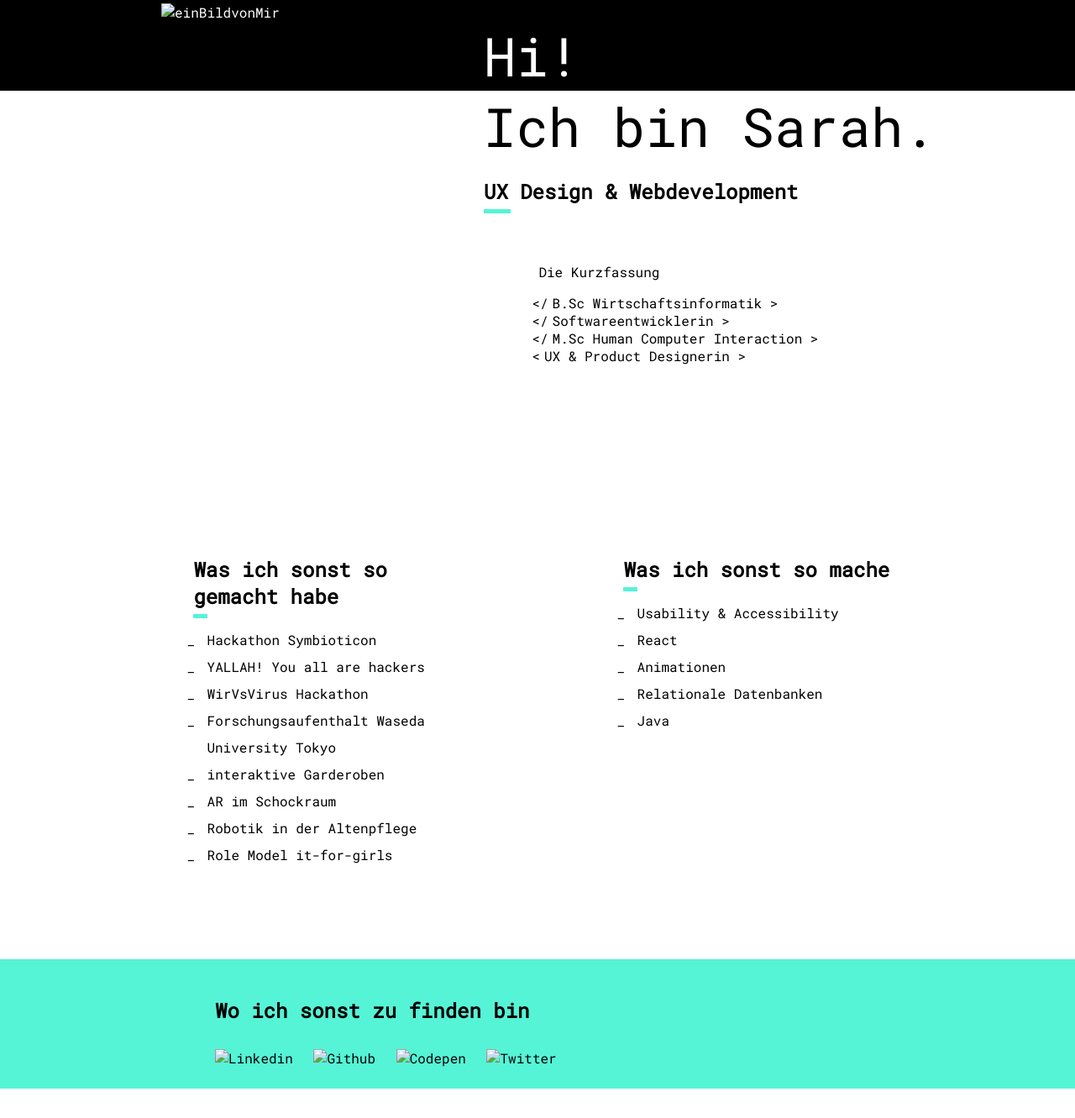
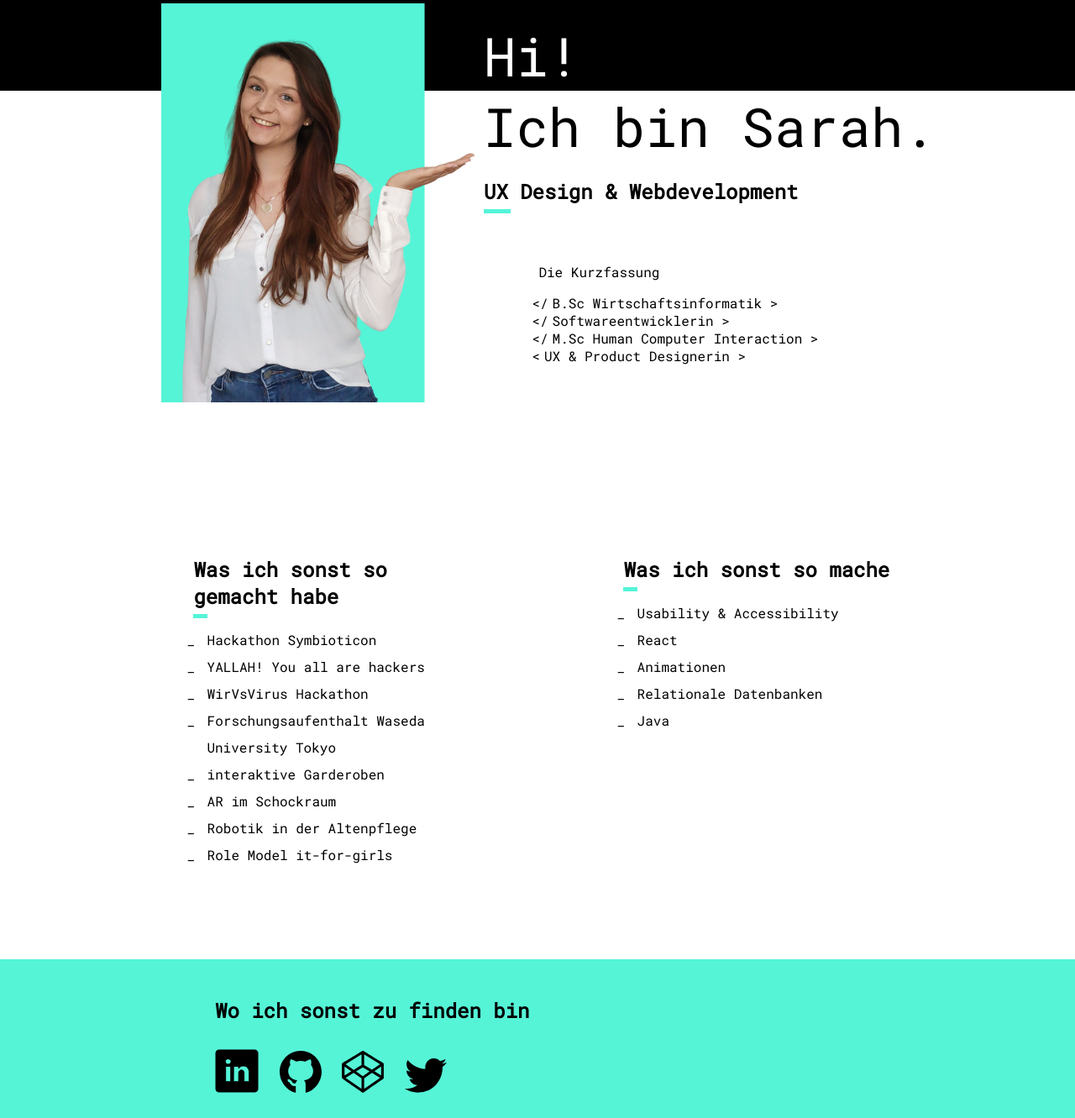
Before and after one commit to smatthies/website, a website: page src/copy/index.html in a window 1280 px wide. Shown: the part 156-1487 px from the top of the page at 84% size. Before the commit the page ends 1452 px from the top, so only its background shows below. Drawn offline with nearby package versions, Linux system fonts and the light colour scheme; files that its build step writes are made by us from their sources; the site is published under a folder, as on GitHub Pages, so addresses that start at the root find nothing; files whose address does not match are found by name.

Commit message:
small changes to host it here

```diff
--- a/src/copy/index.html
+++ b/src/copy/index.html
@@ -1,7 +1,7 @@
 <!DOCTYPE html>
 <html>
 <head>
-	<title>Copy Me</title>
+	<title>Sarah Matthies</title>
 	<link rel="stylesheet" type="text/css" href="css/main.css">
 	<link href="https://fonts.googleapis.com/css2?family=Roboto+Mono&display=swap" rel="stylesheet">
 	<meta name="viewport" content="width=device-width, initial-scale=1.0">
@@ -16,7 +16,7 @@
 		  </label>
 		</div>
 		<div id="hiContainer" class="hi right"><h1 id="hi">Hi!</h1></div>
-		<img alt="einBildvonMir" id="profilePicture" class="hoverImg left" src="/img/sarah_business.png">
+		<img alt="einBildvonMir" id="profilePicture" class="hoverImg left" src="./img/sarah_business.png">
 	</header>
 	<div id="cardContainer" class="card right">
 		<h1 id="IAm">Ich bin Sarah.</h1>
@@ -81,12 +81,12 @@
 	<footer >
 		<h2 id="whereToFind" >Wo ich sonst zu finden bin</h2>
 		<div class="logos">
-			<img alt="Linkedin" src="/svg/linkedin.svg">
-			<img alt="Github" src="/svg/github.svg">
-			<img alt="Codepen" src="/svg/codepen.svg">
-			<img alt="Twitter" src="/svg/twitter.svg">
+			<img alt="Linkedin" src="./svg/linkedin.svg">
+			<img alt="Github" src="./svg/github.svg">
+			<img alt="Codepen" src="./svg/codepen.svg">
+			<img alt="Twitter" src="./svg/twitter.svg">
 		</div>
-		<img alt="einBildVonMir" id="footerImg" class="hoverImg right" src="/img/sarah_bottom.png">
+		<img alt="einBildVonMir" id="footerImg" class="hoverImg right" src="./img/sarah_bottom.png">
 	</footer>
 	<!-- Scripts -->
 	<script src="js/detects.js"></script>
--- a/src/js/another-file.js
+++ /dev/null
@@ -1 +0,0 @@
-console.log('another-file.js file loaded');
--- a/src/js/main/some-code.js
+++ b/src/js/main/some-code.js
@@ -23,7 +23,7 @@ function switchMode (){
 		header[0].classList.add("white");
 
 		//change image and position
-		profilePicture.src = "/img/sarah_privat.png";
+		profilePicture.src = "./img/sarah_privat.png";
 		profilePicture.classList.remove("left");
 		profilePicture.classList.add("right");
 
@@ -56,7 +56,7 @@ function switchMode (){
 		header[0].classList.add("black");
 
 		//change image and position
-		profilePicture.src = "/img/sarah_business.png";
+		profilePicture.src = "./img/sarah_business.png";
 		profilePicture.classList.remove("right");
 		profilePicture.classList.add("left");
 
```
Also changed, not shown: index.html (added, +1 -0 lines), package.json (+4 -7 lines), README.md (deleted), dist/css/main.css, dist/css/main.min.css, dist/index.html, dist/js/another-file.js (deleted), dist/js/another-file.min.js (deleted), dist/js/detects.js, dist/js/detects.min.js, dist/js/main.js, dist/js/main.min.js, dist/js/main.polyfills.js, dist/js/main.polyfills.min.js, 2 other files.
